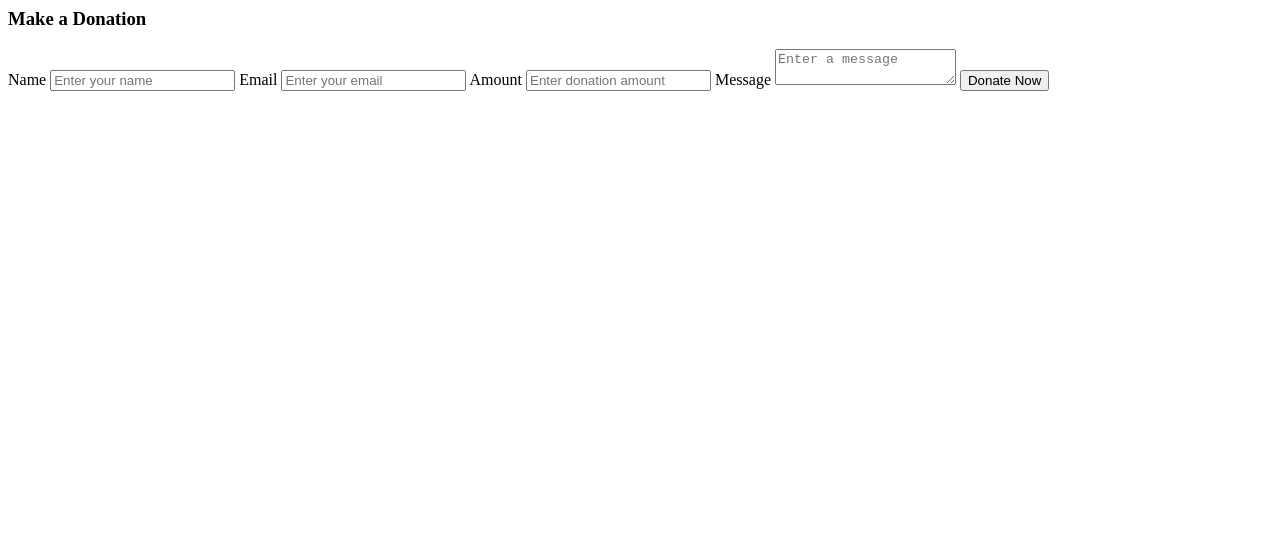
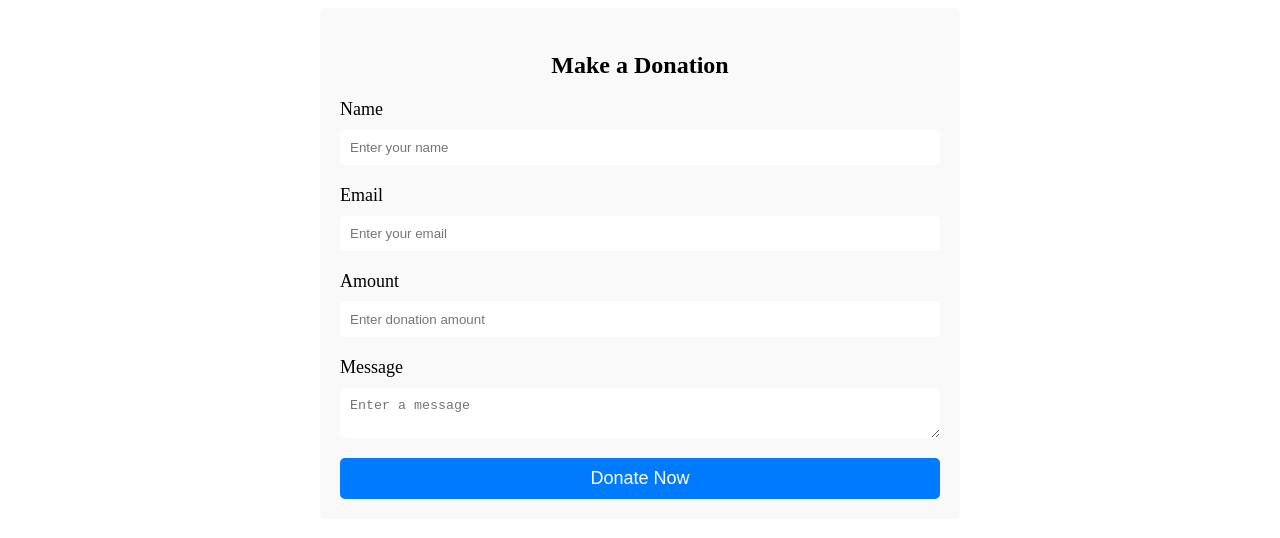
Before and after one commit to Exar04/NGOs-community, a plain HTML site: page donation.html in a window 1280 px wide. Drawn offline with Linux system fonts and the light colour scheme.

Commit message:
Donation page edit

```diff
--- a/donation.html
+++ b/donation.html
@@ -1,3 +1,53 @@
+<!DOCTYPE html>
+<html>
+<head>
+<title>Donation page</title>
+<style>.donation-form {
+  max-width: 600px;
+  margin: 0 auto;
+  padding: 20px;
+  background-color: #f9f9f9;
+  border-radius: 5px;
+}
+
+.donation-form h3 {
+  text-align: center;
+  font-size: 24px;
+  margin-bottom: 20px;
+}
+
+.donation-form form {
+  display: flex;
+  flex-direction: column;
+}
+
+.donation-form label {
+  font-size: 18px;
+  margin-bottom: 10px;
+}
+
+.donation-form input, .donation-form textarea {
+  padding: 10px;
+  margin-bottom: 20px;
+  border-radius: 5px;
+  border: none;
+}
+
+.donation-form button[type="submit"] {
+  background-color: #007bff;
+  color: #fff;
+  padding: 10px 20px;
+  border-radius: 5px;
+  border: none;
+  font-size: 18px;
+  cursor: pointer;
+}
+
+.donation-form button[type="submit"]:hover {
+  background-color: #0069d9;
+}</style>
+</head>
+<body>
 <div class="donation-form">
   <h3>Make a Donation</h3>
   <form>
@@ -16,3 +66,5 @@
     <button type="submit">Donate Now</button>
   </form>
 </div>
+</body>
+</html>
```
